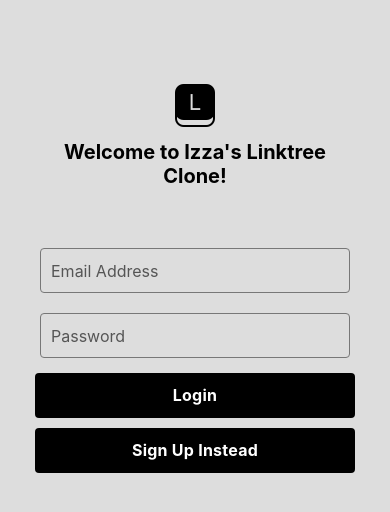
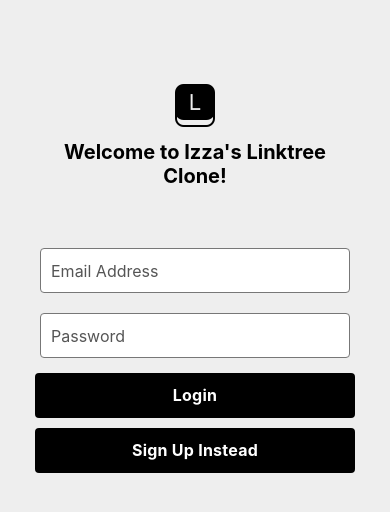
Before and after one commit to xizzax/LinkSaverApp, a React Native app: screen /SplashScreen in a window 390 px wide. Shown: the top 512 px of the page. Built offline with nearby package versions, Linux system fonts and the light colour scheme; no server answers; what react-native-magnus would draw is missing.

Commit message:
loader on login

```diff
--- a/components/login.js
+++ b/components/login.js
@@ -1,9 +1,10 @@
-import {StyleSheet, TextInput, View, Text, Image} from 'react-native';
+import {StyleSheet, TextInput, View, Text, Image, Alert} from 'react-native';
 import Btn from './login_btn';
 import icon from './srcs/l_icon.png';
 import globalstyles from './styles/style_global';
 import {disableNetwork} from 'firebase/firestore';
 import AuthForm from './signin_form';
+import { useState } from 'react';
 import {
   getAuth,
   signInWithEmailAndPassword,
@@ -12,15 +13,19 @@
 import {useSelector, useDispatch} from 'react-redux';
 import {setUser} from '../redux/link_manager';
 import {useNavigation} from '@react-navigation/native';
+import AnimatedLoader from 'react-native-animated-loader';
+
 
 function Login() {
   const auth = getAuth();
   const navigation = useNavigation();
   const user = useSelector(state => state.links.user);
   const dispatch = useDispatch();
+  const [loggingin, setLoggingin] = useState(false);
 
   //logging in existing user
   const SignInExistingUser = (email, password) => {
+    setLoggingin(true);
     //firebase authentication
     signInWithEmailAndPassword(auth, email, password)
       .then(userCredential => {
@@ -35,8 +40,11 @@
         const errorCode = error.code;
         const errorMessage = error.message;
         console.log(errorCode, errorMessage);
+        setLoggingin(true);
+        Alert.alert('Error', 'Invalid Email or Password');
       });
   };
+  if (loggingin === false) {
     return (
       <View style={styles.mainView}>
         <View>
@@ -60,6 +68,19 @@
       </View>
     );
   }
+  return (
+    <View style={styles.mainView}>
+      <AnimatedLoader
+          source={require('./srcs/infinite-scroll-loader.json')}
+          visible={true}
+          overlayColor="rgba(150,150,150,0.25)"
+          speed={1}
+          loop={true}
+          animationStyle={styles.loader}
+        />
+      </View>
+  );
+}
 export default Login;
 
 const styles = StyleSheet.create({
@@ -72,7 +93,7 @@
     // marginTop: 45,
     // justifyContent: 'space-between',
     // alignItems: 'stretch',
-    backgroundColor: '#ddd',
+    backgroundColor: '#eee',
     height: '100%',
   },
   headerView: {
--- a/components/signin_form.js
+++ b/components/signin_form.js
@@ -1,5 +1,5 @@
 import {Formik} from 'formik';
-import {View, Button, StyleSheet, TextInput} from 'react-native';
+import {View, Button, StyleSheet, TextInput, Alert} from 'react-native';
 import Btn from './login_btn';
 export default function AuthForm({formAuthHandler, btnTitle}) {
   return (
@@ -7,6 +7,14 @@
       <Formik
         initialValues={{email: '', password: ''}}
         onSubmit={(values, actions) => {
+          if(values.email == ""){
+            Alert.alert("Error", "Please enter an email address");
+            return;
+          }
+          if(values.password == ""){
+            Alert.alert("Error", "Please enter a password");
+            return;
+          }
           formAuthHandler(values.email, values.password);
           actions.resetForm();
         }}>
@@ -84,5 +92,6 @@
     height: 45,
     borderRadius: 4,
     fontSize: 16,
+    backgroundColor: '#fff',
   },
 });
--- a/components/signup.js
+++ b/components/signup.js
@@ -73,7 +73,7 @@
     // marginTop: 45,
     // justifyContent: 'space-between',
     // alignItems: 'stretch',
-    backgroundColor: '#ddd',
+    backgroundColor: '#eee',
     height: '100%',
   },
   headerView: {
@@ -107,7 +107,7 @@
     // marginTop: 10,
   },
   textinputs: {
-    borderColor: '#eee',
+    borderColor: '#fff',
     borderWidth: 1,
     // margin: 10,
     padding: 10,
```
Lines whose indentation alone changed are shown as unchanged.
